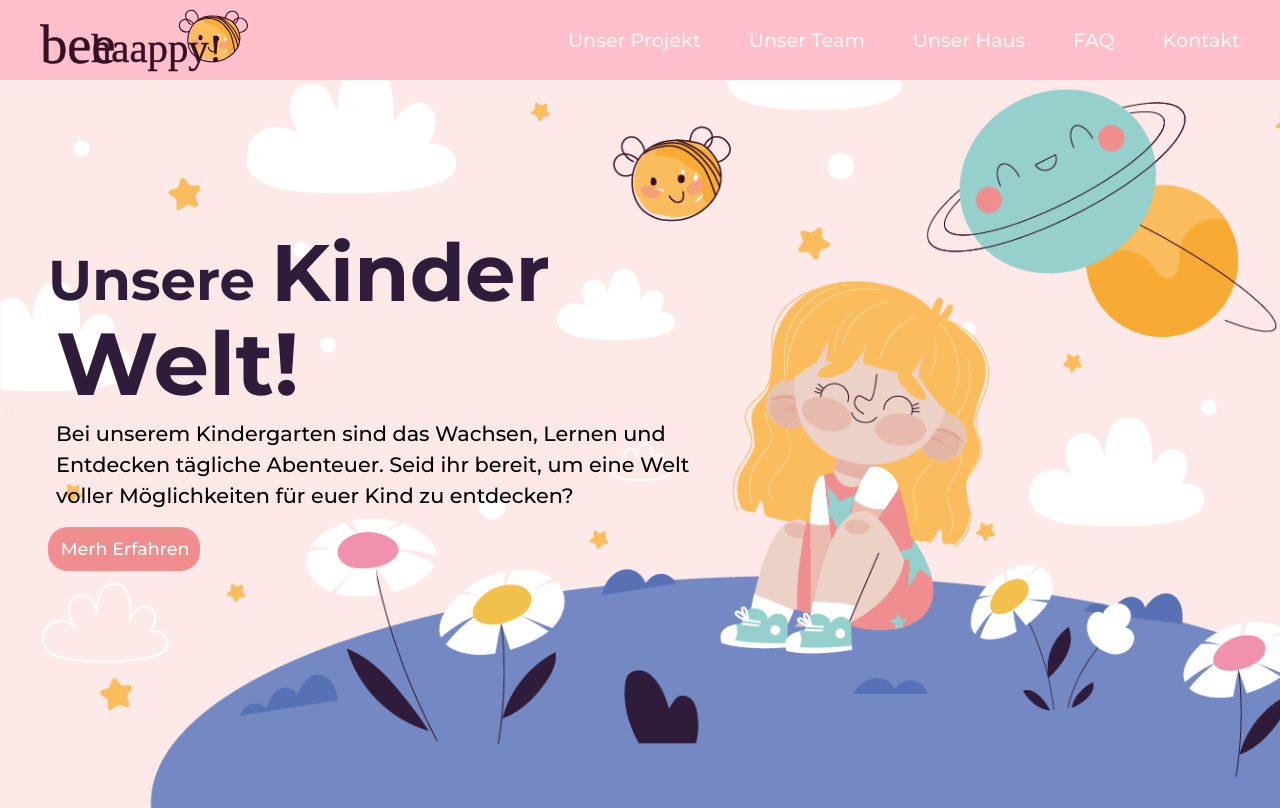
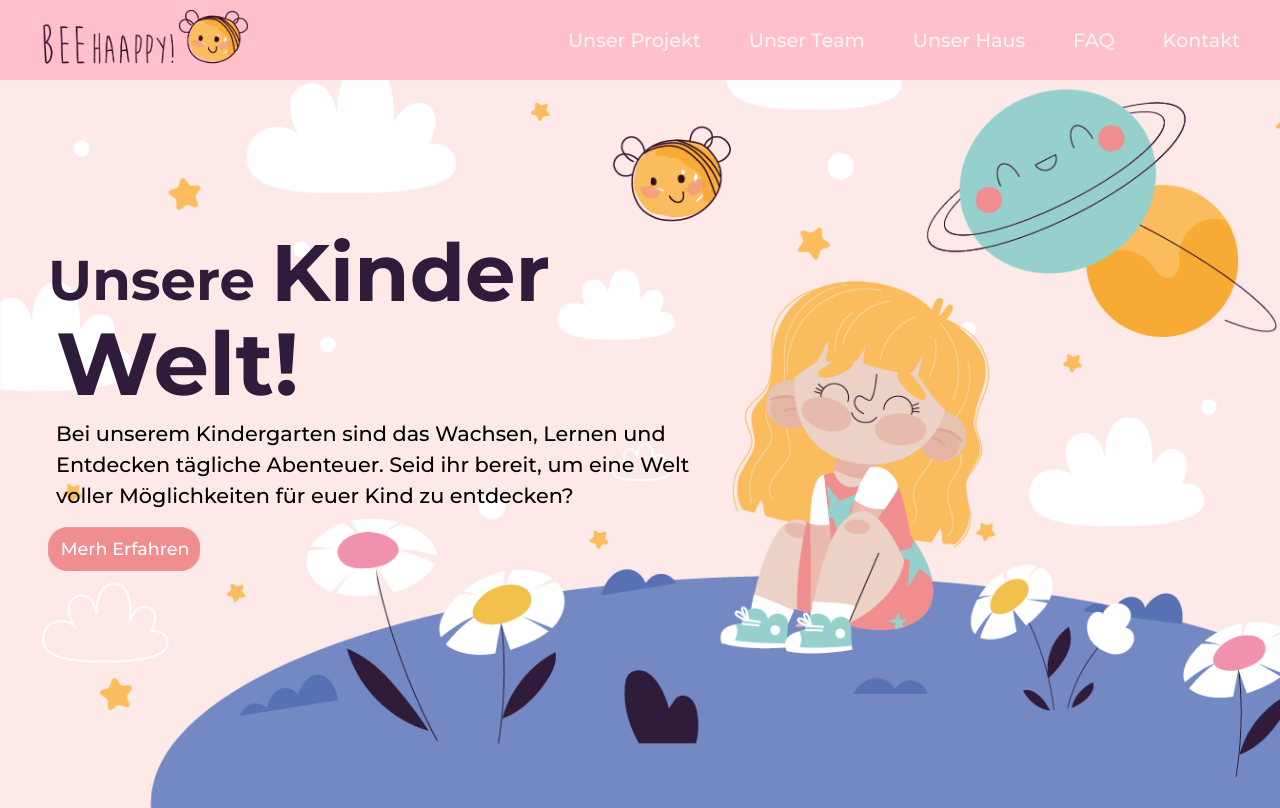
Before and after one commit to marianelaalbrigi/First-Website, a website: page index.html in a window 1280 px wide. Drawn offline with Linux system fonts and the light colour scheme.

Commit message:
new logo in index

```diff
--- a/index.html
+++ b/index.html
@@ -16,7 +16,7 @@
         <nav class="navbar-menu">
 
             <a href="./index.html" class="menu-logo">
-                <img src="./src/img/logo_abeja02c.svg" alt="logo"/></a>
+                <img src="./src/img/logo_abeja03.png" alt="logo"/></a>
 
             <label for="menu-hamburguesa" class="menu-label">
                 <img src="./src/img/menu_icon.svg" alt="abrir-menu" class="abrir-menu-icon">
```
